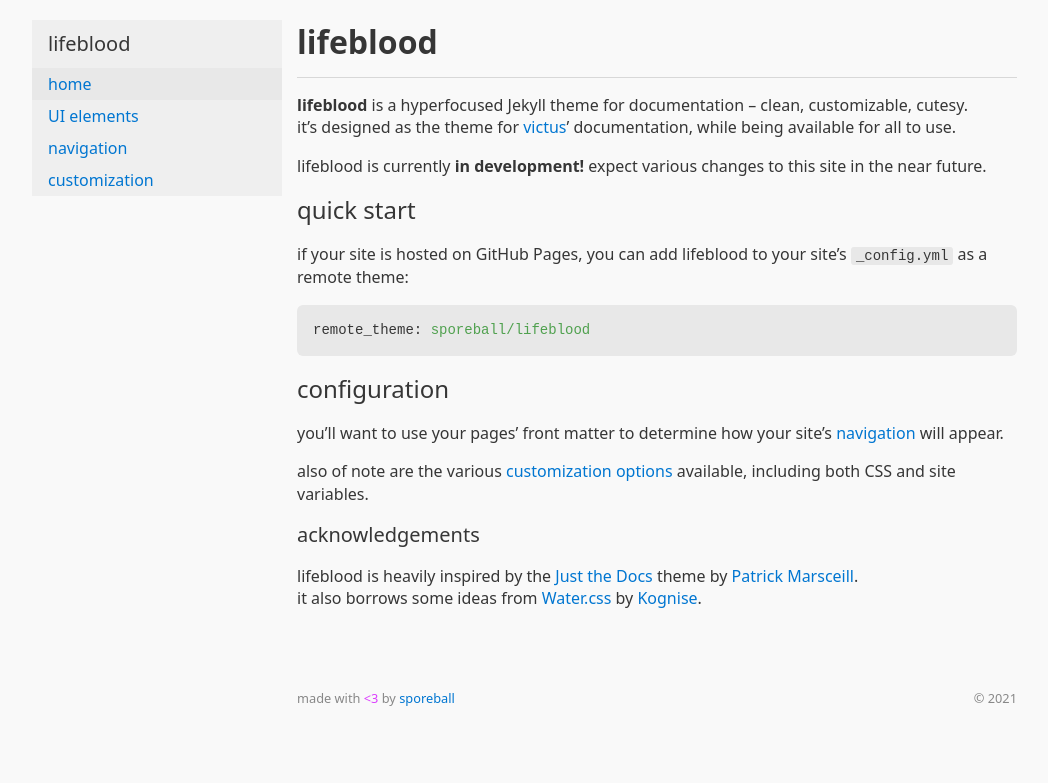
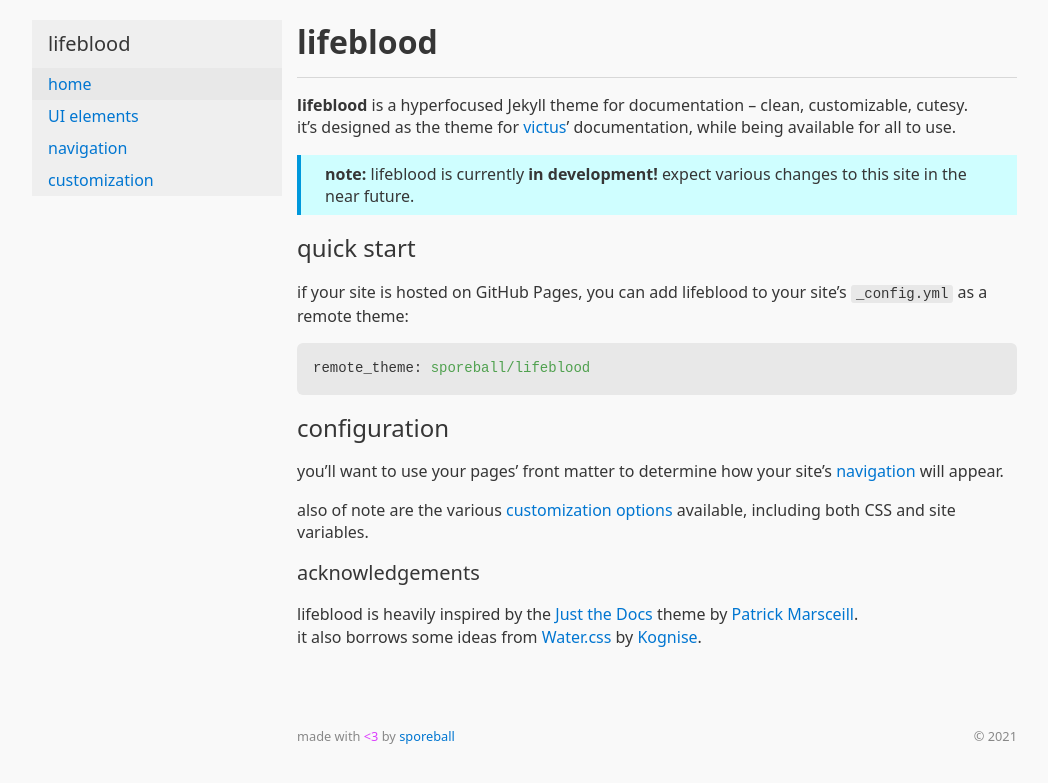
Before and after one commit to sporeball/lifeblood, a Jekyll site: the page built from index.md, in a window 1280 px wide. Shown: the top 783 px of the page, without its empty margins (108-1156 px from the left). Built offline with Jekyll 4.4.1, drawn with Linux system fonts in a browser that asks for light colours.

Commit message:
docs: use a couple note callouts

```diff
--- a/index.md
+++ b/index.md
@@ -8,6 +8,7 @@ nav_order: 1
 **lifeblood** is a hyperfocused Jekyll theme for documentation -- clean, customizable, cutesy.\
 it's designed as the theme for [victus](https://sporeball.dev/victus)' documentation, while being available for all to use.
 
+{: .note}
 lifeblood is currently **in development!**  expect various changes to this site in the near future.
 
 ### quick start
```
Also changed, not shown: docs/navigation.md (+1 -0 lines).
